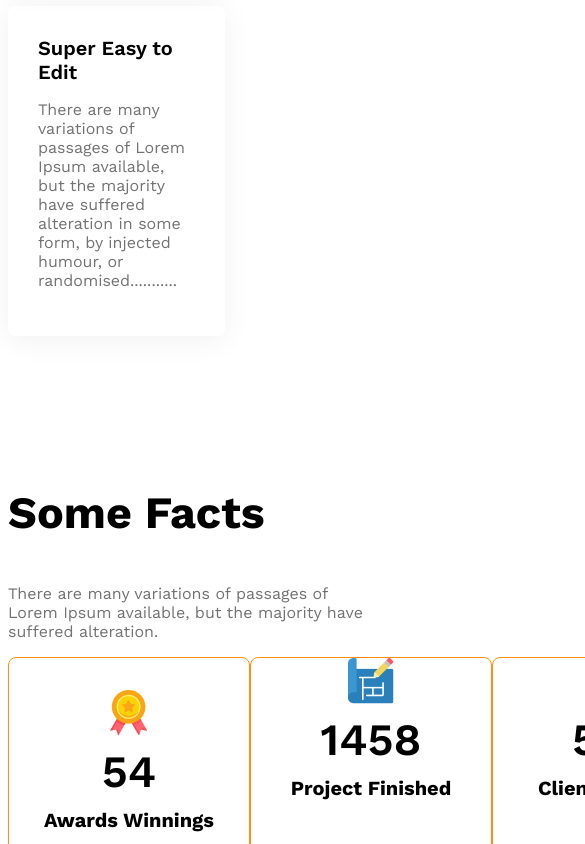
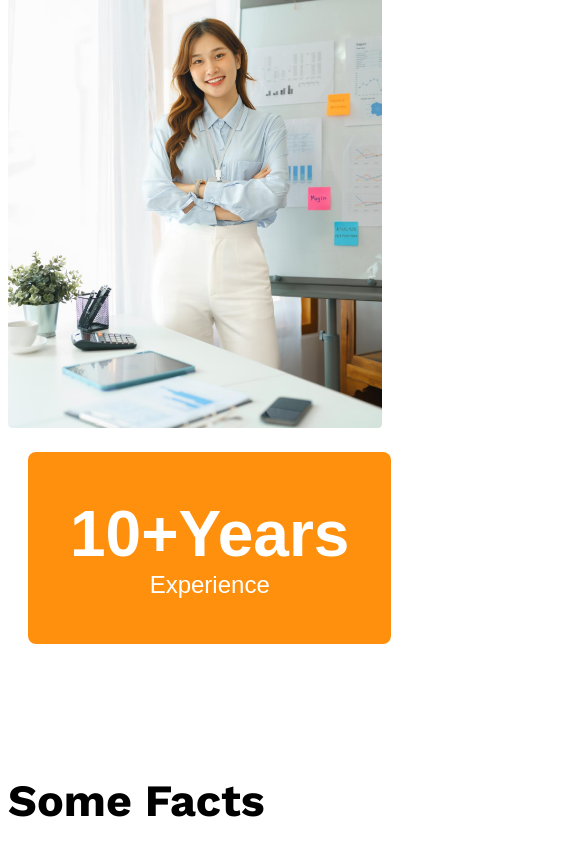
Before and after one commit to emadul007/g3-responsive-website, a plain HTML site: page index.html in a window 390 px wide. Shown: the part 4576-5420 px from the top of the page, 585 px wide, since content can reach past the window. Drawn offline with nearby package versions, Linux system fonts and the light colour scheme.

Commit message:
fratures responsive

```diff
--- a/index.html
+++ b/index.html
@@ -88,7 +88,7 @@
 
      </div>
 
-     <div>
+     <div class="featured-architect" >
         <img src="images/architect.png" alt="">
 
         <button id="experience-badge" class="btn-primary">
--- a/styles/architects.css
+++ b/styles/architects.css
@@ -144,8 +144,22 @@ main > section{
     margin-bottom: 0px;
 
 }
+#experience-badge{
+padding: 45px 42px;
+font-size: 1.5rem;
+font-weight: 500;
+margin-left: -100px;
+margin-top: -100px;
+}
+#experience-year{
+    font-size: 4rem;
+    font-weight: 700;
 
+}
+.featured-architect img{
+    width: 100%;
 
+}
 
 
 
@@ -187,6 +201,7 @@ main > section{
 @media screen and (max-width: 576px) {
     .navbar,
     .nav-links,
+    .features,
     .teams{
         flex-direction: column;
 
@@ -199,10 +214,14 @@ main > section{
 
     }
 }
+#experience-badge{
+    margin-top: 20px;
+    margin-left: 20px;
+}
 /* medium size device */
 
 @media screen and (min-width: 576px) and (max-width: 992px) {
-    .teams{
+    .teams, .features{
         flex-direction: column;
     }
     .our-features{
```
